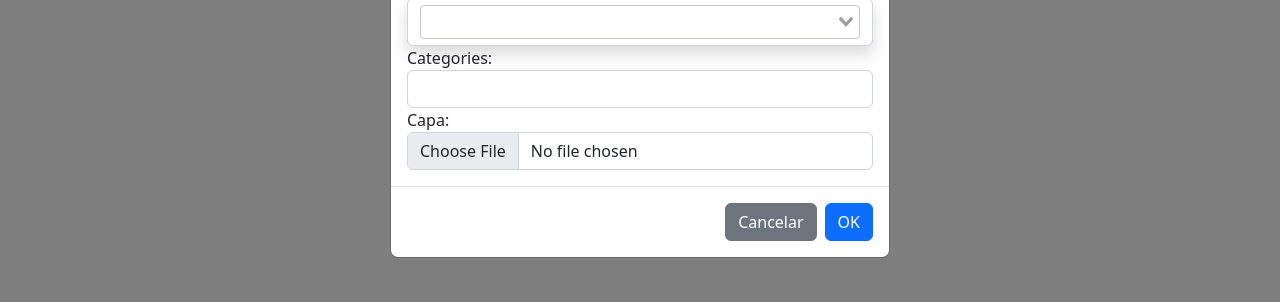
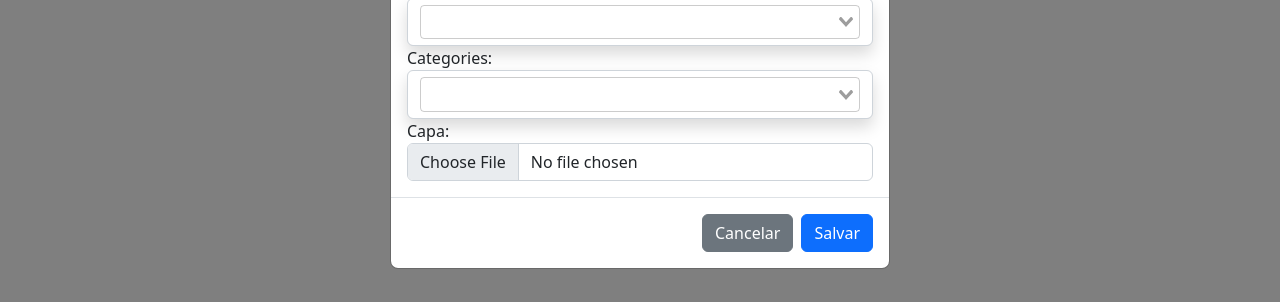
Before and after one commit to FredericoLeao/the-library, a Vue app in the folder thelibraryjs/: page /books in a window 1280 px wide. Both pictures are taken after a click on the button "Add Book". Shown: the part 344-646 px from the top of the page. Built offline with nearby package versions, Linux system fonts and the light colour scheme; no server answers.

Commit message:
Add Category lookup to BookForm, endpoint and vue-select

```diff
--- a/thelibraryjs/src/views/Books/BookForm.vue
+++ b/thelibraryjs/src/views/Books/BookForm.vue
@@ -1,24 +1,26 @@
 <template>
   <modal-dialog
     title="Add Book"
-    ref="bookFormModal">
+    ref="bookFormModal"
+    btn-ok-text="Salvar"
+    @ok="okButton()">
     <div>
       <div class="row">
         <div class="col-12">
           <label for="book-title">ISBN:</label>
-          <input type="text" id="book-isbn" class="form-control" maxlength="20">
+          <input type="text" id="book-isbn" class="form-control" maxlength="20" v-model="bookInstance.isbn">
         </div>
       </div>
       <div class="row">
         <div class="col-12">
           <label for="book-title">Title:</label>
-          <input type="text" id="book-title" class="form-control">
+          <input type="text" id="book-title" class="form-control" v-model="bookInstance.title">
         </div>
       </div>
       <div class="row">
         <div class="col-12">
           <label for="book-title">Description:</label>
-          <textarea id="book-description" class="form-control"></textarea>
+          <textarea id="book-description" class="form-control" v-model="bookInstance.description"></textarea>
         </div>
       </div>
       <div class="row">
@@ -48,8 +50,27 @@
       </div>
       <div class="row">
         <div class="col-12">
-          <label for="book-authors">Categories:</label>
-          <input type="text" id="book-authors" class="form-control">
+          <label for="book-categories">Categories:</label>
+          <vSelect
+            multiple
+            id="category-select"
+            @search="searchCategory"
+            :options="categoryOptions"
+            v-model="bookInstance.categories"
+            label="name"
+            class="form-control shadow">
+            <template #option="{ name }">
+              {{ name }}
+            </template>
+            <template #selected-option="{ name }">
+              {{ name }}
+            </template>
+            <template #no-options="">
+              <small>
+                Type your search to find some category...
+              </small>
+            </template>
+          </vSelect>
         </div>
       </div>
       <div class="row">
@@ -78,13 +99,31 @@ export default {
   data () {
     return {
       bookInstance: {
+        title: '',
+        isbn: '',
+        description: '',
         authors: [],
+        categories: [],
+        cover: ''
       },
-      authorOptions: []
+      authorOptions: [],
+      categoryOptions: []
     }
   },
 
   methods: {
+    searchCategory (search) {
+      this.categoryOptions = []
+      if (search.length > 2) {
+        axios.get('http://localhost/api/categories/lookup/', { params: { lookup_string: search }})
+        .then(response => {
+          if (response.status === 200) {
+            this.categoryOptions = response.data
+          }
+        })
+      }
+    },
+
     searchAuthor (search) {
       this.authorOptions = []
       if (search.length > 2) {
@@ -92,6 +131,26 @@ export default {
         .then(response => {
           if (response.status === 200) {
             this.authorOptions = response.data
+          }
+        })
+      }
+    },
+
+    saveInstance () {
+      if (!this.bookInstance.id) {
+        axios.post('http://localhost/api/books/', this.bookInstance).then((response) => {
+          this.responseStatus = response.status
+          if (response.status === 201) {
+            this.$emit('update-books')
+            this.hide()
+            this.showFormResponse()
+          }
+        })
+      } else {
+        axios.put(`http://localhost/api/books/${this.bookInstance.id}/`, this.bookInstance).then((response) => {
+          this.responseStatus = response.status
+          if (response.status === 200) {
+            // emit update object
           }
         })
       }
@@ -112,7 +171,9 @@ export default {
     //hideFormResponse () {
     //  this.$refs.authorFormResponseModal.hide()
     //}
-
+    okButton () {
+      this.saveInstance()
+    }
   }
 }
 </script>
```
Also changed, not shown: 2 other files (tests, documents, lock files or other folders).
